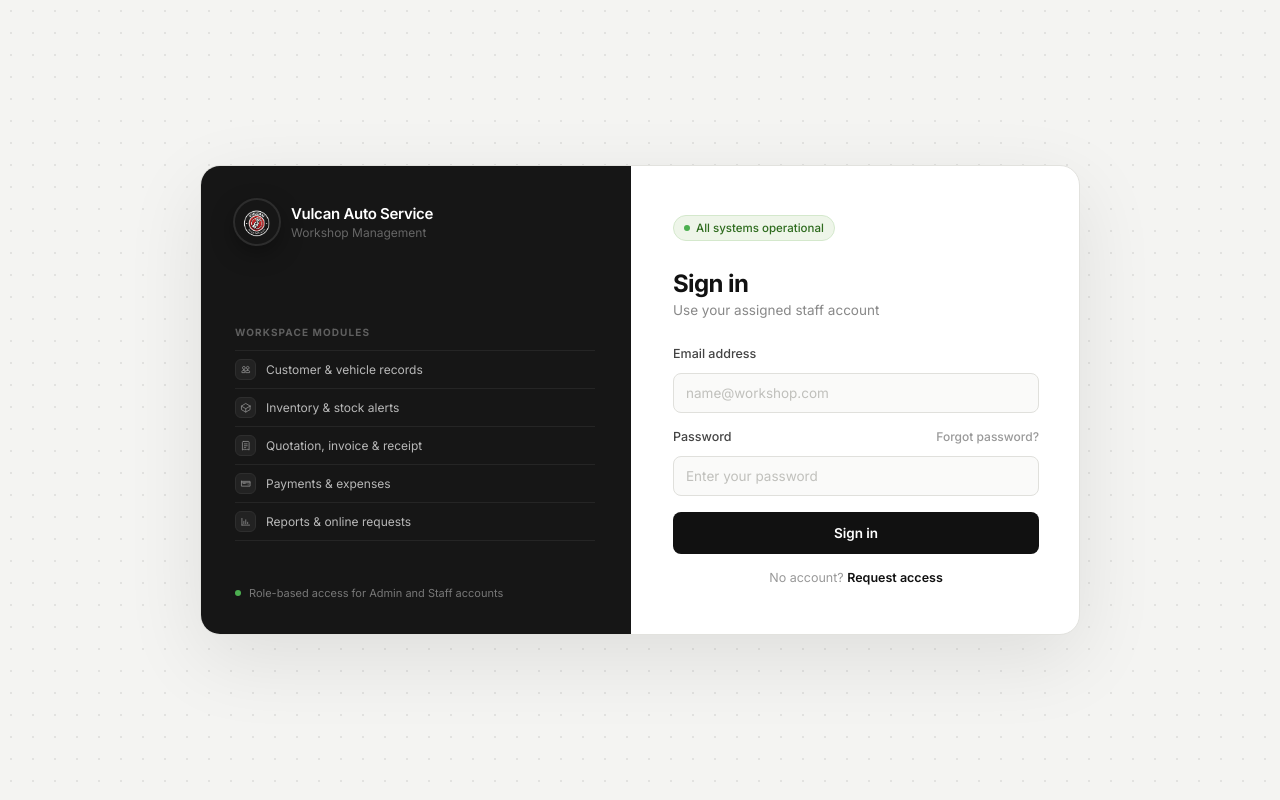
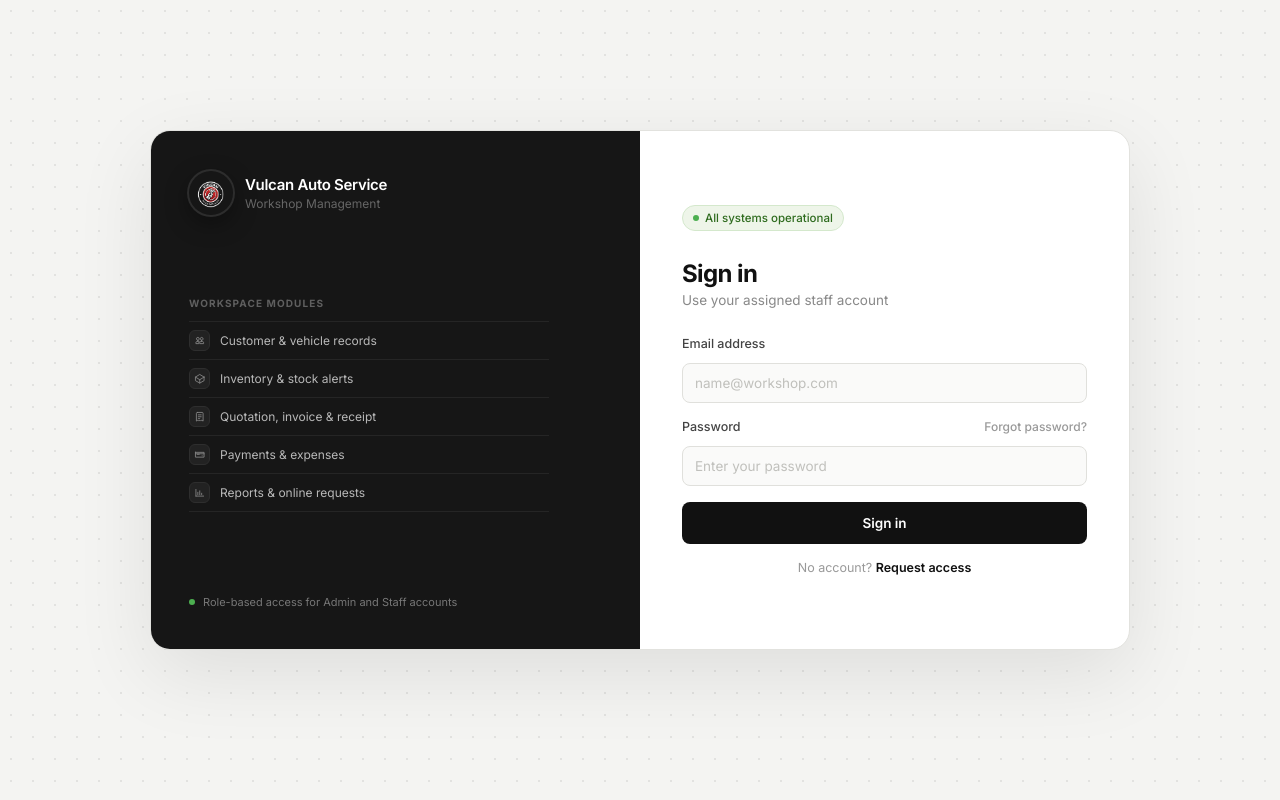
Before and after one commit to azeruya/cikgu-kereta-frontend, a Vue app: page /login in a window 1280 px wide. Built offline with nearby package versions, Linux system fonts and the light colour scheme; no server answers; what vue3-apexcharts would draw is missing.

Commit message:
moree polishing

```diff
--- a/src/views/Login.vue
+++ b/src/views/Login.vue
@@ -179,10 +179,11 @@ export default {
 .login-panel {
   position: relative;
   z-index: 1;
-  width: min(880px, 100%);
-  min-height: 470px;
+  width: min(980px, 100%);
+  min-height: 520px;
   display: grid;
-  grid-template-columns: 430px 450px;
+  grid-template-columns: 1fr 1fr;
+  transform: translateY(-10px);
   background: #ffffff;
   border: 1px solid #e2e2de;
   border-radius: 20px;
@@ -193,7 +194,7 @@ export default {
 .brand-panel {
   background: #161616;
   color: #ffffff;
-  padding: 34px;
+  padding: 40px 38px;
   display: flex;
   flex-direction: column;
 }
@@ -294,7 +295,7 @@ export default {
 }
 
 .form-panel {
-  padding: 48px 54px;
+  padding: 56px 58px;
   display: flex;
   flex-direction: column;
   justify-content: center;
```
